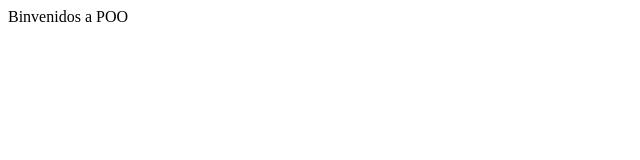
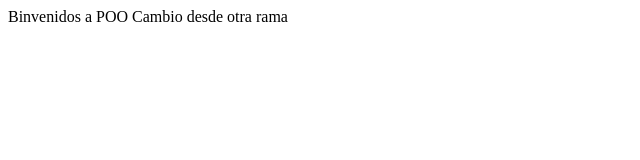
Before and after one commit to konkkeror/hola-mundo-poo, a plain HTML site: page index.html in a window 1280 px wide. Shown: the whole page, without its empty margins (0-640 px from the left). Drawn offline with Linux system fonts and the light colour scheme.

Commit message:
Modificación del index

```diff
--- a/index.html
+++ b/index.html
@@ -8,5 +8,6 @@
 </head>
 <body>
   Binvenidos a POO
+  Cambio desde otra rama
 </body>
 </html>
```
